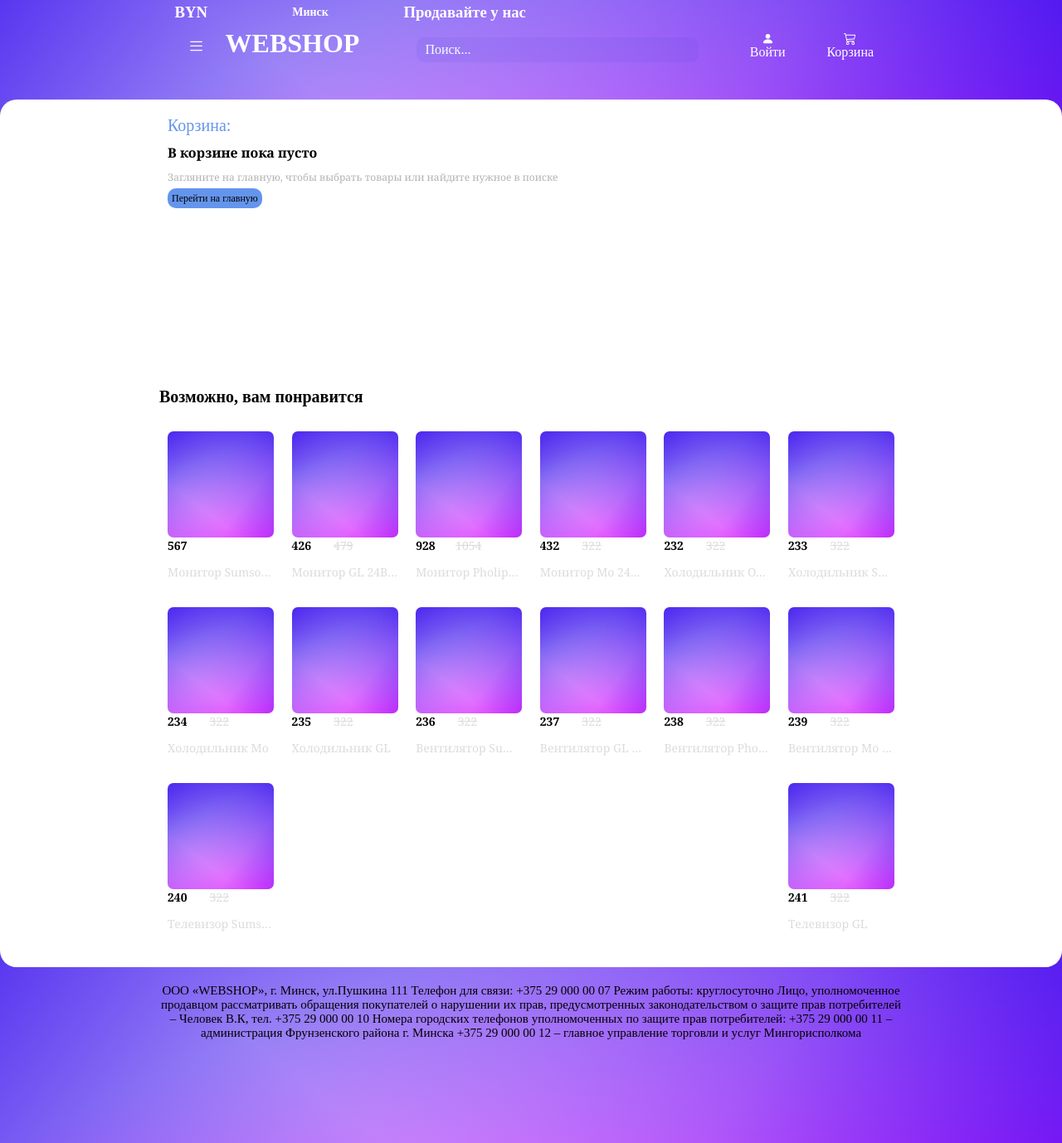
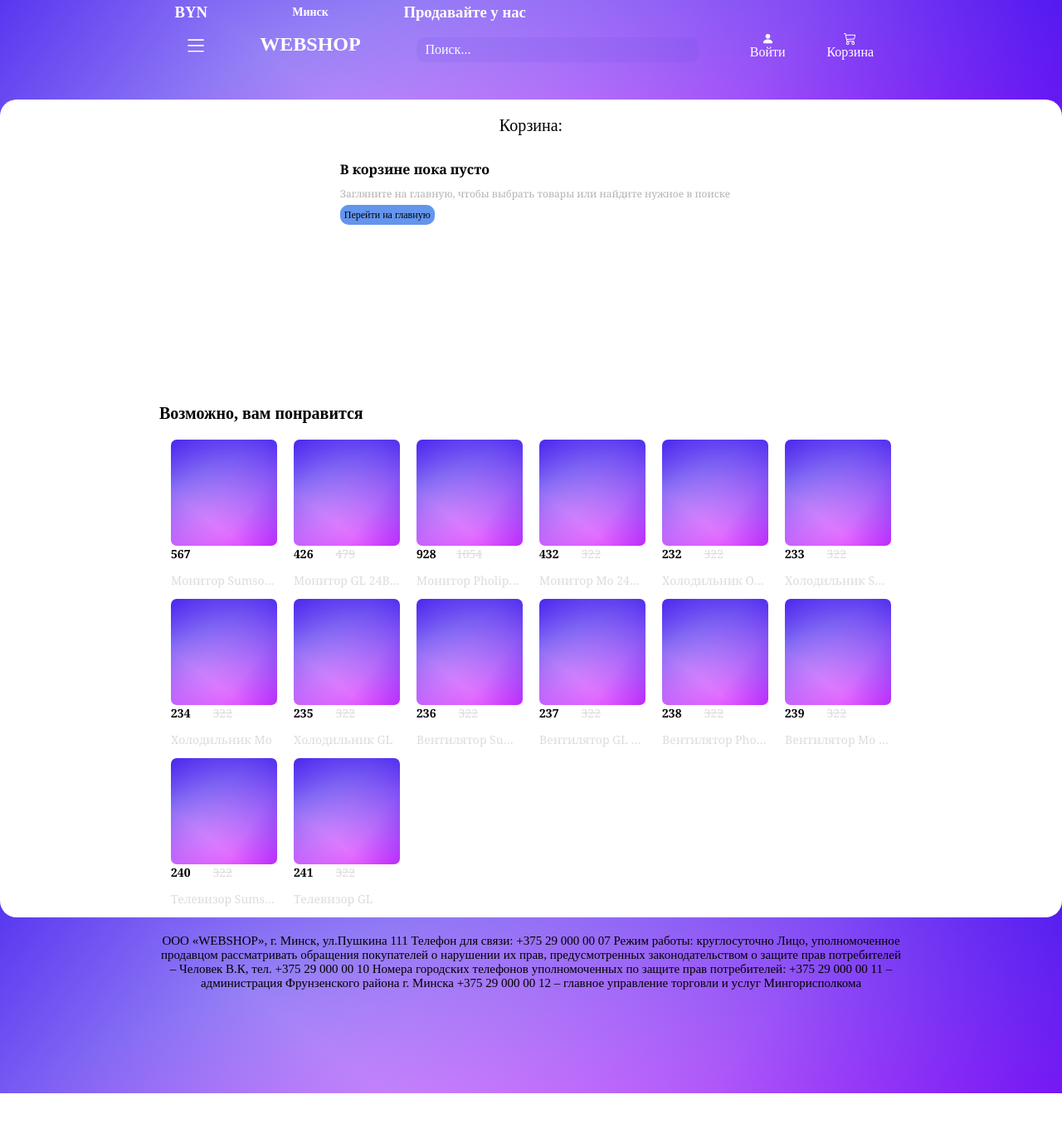
Before and after one commit to KolyaVol/ReactWebShop, a React (Create React App) app: page /cart in a window 1280 px wide. Shown: the whole page at 83% size. After the commit the page ends 1318 px from the top, so only its background shows below. Built offline with nearby package versions, Linux system fonts and the light colour scheme.

Commit message:
fixed some styles

```diff
--- a/src/Pages/Cart/Cart.jsx
+++ b/src/Pages/Cart/Cart.jsx
@@ -1,15 +1,13 @@
-import React from 'react'
-import styles from './Cart.module.css'
-import { Link, useNavigate } from 'react-router-dom'
-import { useSelector } from 'react-redux'
-import ProdList from '../../UI/ProdList/ProdList';
-import CartCounter from '../../UI/CartCounter/CartCounter';
-
+import React from "react";
+import styles from "./Cart.module.css";
+import { Link, useNavigate } from "react-router-dom";
+import { useSelector } from "react-redux";
+import ProdList from "../../UI/ProdList/ProdList";
+import CartCounter from "../../UI/CartCounter/CartCounter";
 
 export default function Cart() {
-
 	const cartProds = useSelector((state) => state.addToCart);
-  const router = useNavigate()
+	const router = useNavigate();
 
 	let uniqueArr = cartProds.prods.filter(function (prod, index) {
 		let nextIndex = cartProds.prods.findIndex(function (nextProd) {
@@ -20,20 +18,17 @@ export default function Cart() {
 	});
 
 	function counter(prod) {
-    return cartProds.prods.filter(function(item){
+		return cartProds.prods.filter(function (item) {
 			if (item.id === prod.id) {
-      return true
+				return true;
+			} else {
+				return false;
 			}
-     else {
-      return false
+		}).length;
 	}
-  }).length
-  };
-
 
 	return (
 		<div className={styles.Cart}>
-			<div className={styles.container}>
 			<div className={styles.cart__title}> Корзина:</div>
 			{cartProds.prods[0] ? (
 				uniqueArr.map((prod) => (
@@ -70,6 +65,5 @@ export default function Cart() {
 			<div className={styles.space} />
 			<ProdList>Возможно, вам понравится</ProdList>
 		</div>
-		</div>
 	);
 }
--- a/src/Pages/Cart/Cart.module.css
+++ b/src/Pages/Cart/Cart.module.css
@@ -1,17 +1,13 @@
 .Cart {
+   position: relative;
+    display: flex;
+    align-items: center;
+    flex-direction: column;
     margin: 12rem 0 -2rem;
-    position: relative;
     min-height: 100vh;
-    display: flex;
-    justify-content: center;
     border-radius: 2rem;
     background-color: #fff;
     box-sizing: border-box;
-}
-
-.container {
-    margin: 2rem 15vw;
-    min-height: 20vh;
 }
 
 .title {
@@ -51,12 +47,11 @@
     margin: 0 0 10rem 1rem;
 }
 
-
 .cart__title {
     font-size: 2rem;
     font-family: 'Titan One', cursive;
-    margin-left: 1rem;
-    color: cornflowerblue;
+    margin: 2rem ;
+    color: #000;
 }
 
 .cart__item {
--- a/src/UI/Header/Burger/Burger.jsx
+++ b/src/UI/Header/Burger/Burger.jsx
@@ -27,7 +27,7 @@ export default function Burger() {
   };
 
   return (
-    <IconContext.Provider value={{ size: "1.5rem" }}>
+    <IconContext.Provider value={{ size: "2rem" }}>
       <PopUp
         classes={styles.PopUpContent}
         visible={burgerVisible}
--- a/src/UI/Header/Header.module.css
+++ b/src/UI/Header/Header.module.css
@@ -29,5 +29,6 @@
 		grid-template-areas:
 			"logo logo logo logo logo "
 			"search search .  . mobileBurger";
+			padding-top: 2rem;
 	}
 }
--- a/src/UI/Header/Logo/Logo.module.css
+++ b/src/UI/Header/Logo/Logo.module.css
@@ -1,15 +1,14 @@
 .logo {
-    position: relative;
-    height: 0;
-    align-self: center;
-    grid-area: logo;
-    text-decoration: none;
-    color: #fff;
-    font-family: 'Titan One', cursive;
+	grid-area: logo;
+	position: relative;
+	justify-self: center;
+	align-self: flex-start;
+	text-decoration: none;
+	color: #fff;
+	font-family: "Titan One", cursive;
 }
 
 h1 {
-    position: relative;
-        top: -4.2rem;
-        height: 2px;
+	font-size: 2.4rem;
+	margin: 0;
 }
--- a/src/UI/Header/MobileBurger/MobileBurger.module.css
+++ b/src/UI/Header/MobileBurger/MobileBurger.module.css
@@ -6,7 +6,7 @@
     color: #fff;
     width: 3rem;
     height: 3rem;
-    margin-bottom: 3vh;
+    margin-bottom: 1.2rem;
 }
 
 .PopUpContent {
@@ -109,7 +109,7 @@
     border-radius: 0 0 1rem 1rem;
 }
 
-@media (max-width: 901px) {
+@media (max-width: 900px) {
     .mobile__burger {
         display: block;
         margin-top: 3.2rem;
--- a/src/UI/HomeSlider/HomeSlider.module.css
+++ b/src/UI/HomeSlider/HomeSlider.module.css
@@ -13,8 +13,7 @@
 
 .slider {
     position: relative;
-
-    width: 70vw;
+    width: 100%;
     height: 45vh;
     border-radius: 3rem;
     margin-top: 3rem;
--- a/src/UI/ProdList/ProdList.jsx
+++ b/src/UI/ProdList/ProdList.jsx
@@ -7,9 +7,9 @@ export default function ProdList({...props}) {
   const router = useNavigate()
   const prodList = useSelector((state) => state.prodList);
   return (
-    <section>
+    <section className={styles.prods}>
       <h3 className={styles.prods__title}>{props.children}</h3>
-      <ul className={styles.prod__list}>
+      <ul className={styles.prods__list}>
         {prodList.prods.map((prod) => (
           <li
             key={prod.id + "prod"}
--- a/src/UI/ProdList/ProdList.module.css
+++ b/src/UI/ProdList/ProdList.module.css
@@ -1,12 +1,17 @@
-.prod__list {
+.prods {
+    width: 70%;
+}
+
+.prods__list {
     margin: auto;
-    display: flex;
-    max-width: 70vw;
+    display: grid;
+    grid-template-columns: repeat(auto-fill,minmax(10vw,10rem));
+    grid-column-gap: 2rem;
+    grid-row-gap: 0;
+    justify-content: center;
     min-height: 50vh;
-    justify-content: space-between;
-    flex-wrap: wrap;
     padding: 0;
-
+    box-sizing: border-box;
 }
 
 .prods__title {
@@ -29,45 +34,39 @@
     height: 24vh;
     min-width: 10rem;
     width: 10vw;
-    max-width: 15rem;
+    max-width: 14rem;
     font-size: 1.4rem;
-    margin: 1rem;
     cursor: pointer;
-
 }
 
+
+
 .image {
+    grid-area: img;
     border-radius: 0.7rem;
     background: linear-gradient(217deg, rgba(47, 4, 236, 0.8), rgba(255, 0, 0, 0) 70.71%),
             linear-gradient(336deg, rgba(204, 0, 255, 0.8), rgba(0, 255, 0, 0) 70.71%),
             linear-gradient(127deg, rgba(47, 4, 236, 0.8), rgba(0, 0, 255, 0) 70.71%);
-    width: 100%;
-    grid-area: img;
 }
 
 .price {
-    display: block;
+    grid-area: pr;
     font-family: Georgia, 'Times New Roman', Times, serif;
     font-weight: 700;
-    grid-area: pr;
-
-
 }
 
 .sale {
-    display: block;
+    grid-area: sl;
     color: gainsboro;
     font-family: Georgia, 'Times New Roman', Times, serif;
     font-weight: 200;
-    grid-area: sl;
     text-decoration: line-through;
 }
 
 .name {
-    display: block;
+    grid-area: name;
     color: gainsboro;
     font-family: Georgia, 'Times New Roman', Times, serif;
-    grid-area: name;
     white-space: nowrap;
     overflow: hidden;
     text-overflow: ellipsis;
```
Lines whose indentation alone changed are shown as unchanged.
